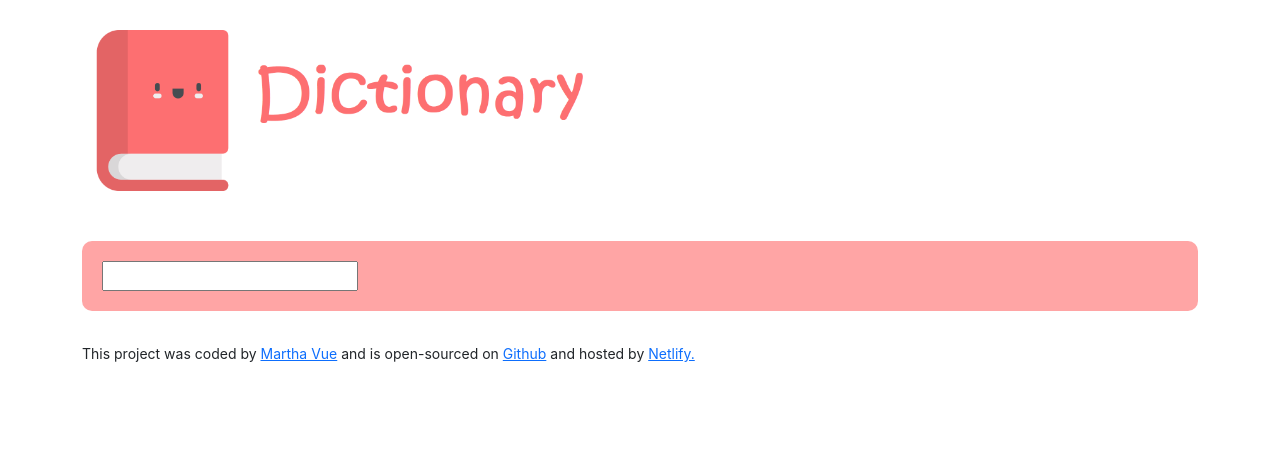
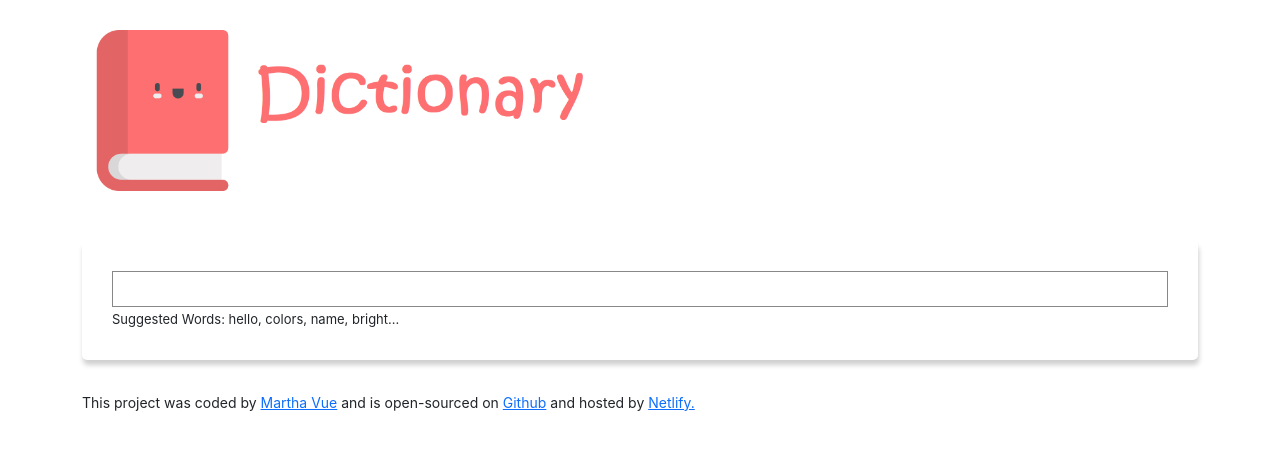
Before and after one commit to MartyVue/dictionary-project, a React (Create React App) app: page / in a window 1280 px wide. Shown: the top 450 px of the page. Built offline with nearby package versions, Linux system fonts and the light colour scheme; no server answers.

Commit message:
set default word

```diff
--- a/src/App.js
+++ b/src/App.js
@@ -10,7 +10,7 @@ export default function App() {
           <img src={logo} className="App-logo" alt="logo" />
         </header>
       <main>
-        <Dictionary />
+        <Dictionary defaultKeyword="sunset" />
       </main>
       <footer className="App-footer">
         <small>
--- a/src/Dictionary.css
+++ b/src/Dictionary.css
@@ -1,7 +1,19 @@
 .Dictionary section {
-	background: #ffa5a5;
-	padding: 20px;
-	border-radius: 10px;
-	box-shadow: 5px, 5px, 5px rgba(0, 0, 0, 0.7);
+	background: #ffffff;
+	padding: 30px;
+	border-radius: 5px;
+	box-shadow: 1px 5px 5px rgb(208, 208, 208);
 	margin: 20px 0;
 }
+
+.Dictionary input {
+	width: 100%;
+	padding: 5px 4px;
+	color: rgb(49, 49, 49);
+	border: 1px solid rgb(136, 136, 136);
+}
+
+.Dictionary .hint {
+	font-size: 13px;
+	margin-top: 3px;
+}
--- a/src/Dictionary.js
+++ b/src/Dictionary.js
@@ -4,34 +4,51 @@ import axios from "axios";
 import Results from "./Results";
 import "./Dictionary.css";
 
-export default function Dictionary() {
-  let [keyword, setKeyword] = useState("");
+export default function Dictionary(props) {
+  let [keyword, setKeyword] = useState(props.defaultKeyword);
   let [results, setResults] = useState(null);
+  let [loaded, setLoaded] = useState(false);
 
   function handleResponse(response) {
     setResults(response.data[0]);
   }
 
-  function search(event) {
-    event.preventDefault();
-
+  function search() {
      // documentation: https://dictionaryapi.dev/e
     let apiUrl = `https://api.dictionaryapi.dev/api/v2/entries/en_US/${keyword}`;
     axios.get(apiUrl).then(handleResponse);
+  }
+
+  function handleSubmit(event) {
+    event.preventDefault();
+    search();
   }
 
   function handleKeywordChange(event) {
     setKeyword(event.target.value);
   }
 
+  function load() {
+    setLoaded(true);
+    search();
+  }
+
+  if (loaded) {
     return (
       <div className="Dictionary">
         <section>
-      <form onSubmit={search}>
+        <form onSubmit={handleSubmit}>
           <input type="search" onChange={handleKeywordChange} />
         </form>
+        <div className="hint">
+          Suggested Words: hello, colors, name, bright...
+        </div>
       </section>
       <Results results={results} />
     </div>
   );
+} else {
+  load();
+  return "Loading...";
 }
+}
--- /dev/null
+++ b/src/Results.css
@@ -0,0 +1,5 @@
+.Results h2 {
+	font-size: 30px;
+	font-weight: bold;
+	line-height: 1.5;
+}
--- a/src/Results.js
+++ b/src/Results.js
@@ -1,6 +1,7 @@
 import React from "react";
 import Phonetic from "./Phonetic";
 import Meaning from "./Meaning";
+import "./Results.css";
 
 export default function Results(props) {
   if (props.results) {
@@ -15,6 +16,7 @@ export default function Results(props) {
             </div>
             );
         })}
+        </section>
         {props.results.meanings.map(function (meaning, index) {
           return (
             <section key={index}>
@@ -22,7 +24,6 @@ export default function Results(props) {
             </section>
           );
         })}
-        </section>
       </div>
     );
   } else {
```
Lines whose indentation alone changed are shown as unchanged.
